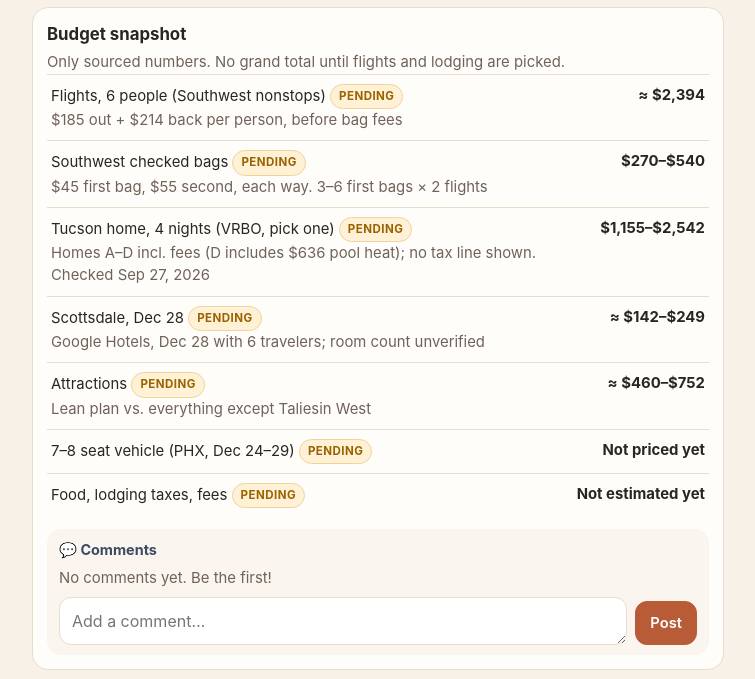
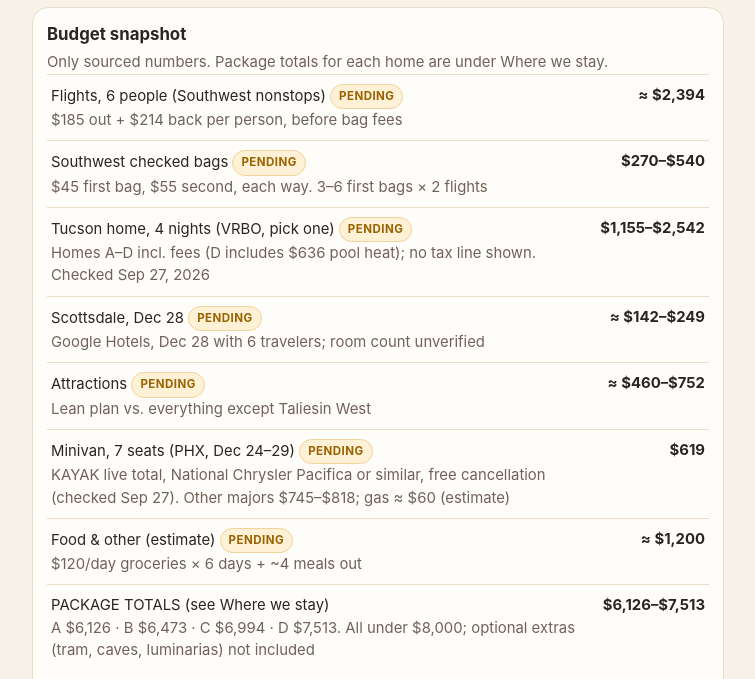
Before and after one commit to DevonshireVC/smiley-az-trip-kqnap6, a plain HTML site: page index.html in a window 1280 px wide. Shown: the part 736-1415 px from the top of the page, without its empty margins (262-1017 px from the left). Drawn offline with Linux system fonts and the light colour scheme.

Commit message:
Add package totals per home (minivan from KAYAK, gas/food estimates), budget snapshot

```diff
--- a/index.html
+++ b/index.html
@@ -44,6 +44,7 @@ dl.ov dt{font-size:.78rem;text-transform:uppercase;letter-spacing:.06em;color:va
 dl.ov dd{margin:0}
 table.budget{width:100%;border-collapse:collapse;font-size:.93rem}
 table.budget td{padding:9px 4px;border-top:1px solid var(--line);vertical-align:top}
+details.pkg{margin:8px 0;background:#faf6ef;border-radius:10px;padding:8px 10px}details.pkg summary{cursor:pointer}
 table.budget td.amt{text-align:right;font-weight:700;white-space:nowrap;padding-left:8px}
 details.day{background:var(--card);border:1px solid var(--line);border-radius:var(--r);margin:10px 0;overflow:hidden}
 details.day>summary{list-style:none;cursor:pointer;padding:14px 48px 14px 14px;min-height:60px;position:relative}
@@ -189,6 +190,10 @@ const thread=(id,label)=>`<div class="thread" data-section="${id}"><h4>💬 Comm
   <form class="compose" data-section="${id}"><textarea placeholder="Add a comment…" rows="1" maxlength="1000" aria-label="Comment"></textarea><button class="btn primary" type="submit">Post</button></form></div>`;
 const voteBtn=(section,opt,label)=>`<button class="btn small votebtn" data-section="${section}" data-opt="${opt}" data-label="${esc(label)}">👍 Vote</button><div class="votes" data-votes="${section}|${opt}"></div>`;
 
+const usd=n=>'$'+Math.round(n).toLocaleString('en-US');
+const pkgTable=(L,op)=>{const tot=L.pkgCommon.reduce((a,r)=>a+r[1],op.pkgHome);return `<details class="pkg"><summary><b>Package total ${usd(tot)}</b> · ${usd(8000-tot)} under budget</summary>
+  <table class="budget"><tr><td>Tucson home, 4 nights</td><td class="amt">${usd(op.pkgHome)}</td></tr>${L.pkgCommon.map(r=>`<tr><td>${esc(r[0])}${r[2]?`<div class="muted">${esc(r[2])}</div>`:''}</td><td class="amt">${usd(r[1])}</td></tr>`).join('')}
+  <tr><td><b>Total</b></td><td class="amt">${usd(tot)}</td></tr><tr><td>Room under $8,000</td><td class="amt">${usd(8000-tot)}</td></tr></table><div class="muted">${L.pkgNote||''}</div></details>`};
 /* ================= render ================= */
 function render(){
   document.title=T.title;
@@ -202,7 +207,7 @@ function render(){
     <div><dt>Must-haves</dt><dd>${o.rule}</dd></div>
     <div><dt>Weather</dt><dd>${o.weather} <a href="${o.weatherSrc}" target="_blank" rel="noopener">NWS</a></dd></div>
    </dl></div>
-   <div class="card"><h3>Budget snapshot</h3><div class="muted">Only sourced numbers. No grand total until flights and lodging are picked.</div>
+   <div class="card"><h3>Budget snapshot</h3><div class="muted">Only sourced numbers. Package totals for each home are under Where we stay.</div>
     <table class="budget">${o.budget.map(b=>`<tr><td>${esc(b.item)} ${tag(b.status)}${b.note?`<div class="muted">${esc(b.note)}</div>`:''}</td><td class="amt">${esc(b.amount)}</td></tr>`).join('')}</table>
     ${thread('overview')}</div>`;
 
@@ -231,7 +236,7 @@ function render(){
   $('#lodging').innerHTML=`<h2>🏡 Where we stay <span class="tag pending">Pending</span></h2>
    <h3>Tucson · Dec 24–28 (4 nights), pick one</h3><div class="muted">${L.note}</div>`+
    L.options.map(op=>`<div class="card"><span class="tag soft">${esc(op.tag)}</span> ${tag(op.status)}<h3 style="margin-top:6px">${esc(op.name)}</h3>
-     <p style="margin:4px 0">💲 ${op.price}</p><p style="margin:4px 0">🛏️ ${op.beds}</p>${op.cancel?`<p style="margin:4px 0">📅 ${op.cancel}</p>`:''}${op.pkg?op.pkg:''}<p style="margin:4px 0">👍 ${op.pros}</p><p style="margin:4px 0">⚠️ ${op.cons}</p>
+     <p style="margin:4px 0">💲 ${op.price}</p><p style="margin:4px 0">🛏️ ${op.beds}</p>${op.cancel?`<p style="margin:4px 0">📅 ${op.cancel}</p>`:''}${op.pkgHome?pkgTable(L,op):''}<p style="margin:4px 0">👍 ${op.pros}</p><p style="margin:4px 0">⚠️ ${op.cons}</p>
      <div class="btnrow"><a class="btn small" href="${maps(op.map)}" target="_blank" rel="noopener">📍 Map</a><a class="btn small" href="${op.link}" target="_blank" rel="noopener">🔗 Website</a>${voteBtn('lodging',op.id,op.name)}</div></div>`).join('')+
    `<div class="card"><h3>Scottsdale · night of Dec 28 <span class="tag pending">Pending</span></h3><div class="muted">${L.scottsdale.note}</div>
      ${L.scottsdale.options.map(s=>`<div class="opt"><b>${esc(s.name)}</b><div class="muted">${esc(s.price)}</div><div class="btnrow"><a class="btn small" href="${maps(s.map)}" target="_blank" rel="noopener">📍 Map</a></div></div>`).join('')}
--- a/trip-data.js
+++ b/trip-data.js
@@ -36,8 +36,9 @@ window.TRIP = {
       { item: "Tucson home, 4 nights (VRBO, pick one)", amount: "$1,155–$2,542", note: "Homes A–D incl. fees (D includes $636 pool heat); no tax line shown. Checked Sep 27, 2026", status: "pending" },
       { item: "Scottsdale, Dec 28", amount: "≈ $142–$249", note: "Google Hotels, Dec 28 with 6 travelers; room count unverified", status: "pending" },
       { item: "Attractions", amount: "≈ $460–$752", note: "Lean plan vs. everything except Taliesin West", status: "pending" },
-      { item: "7–8 seat vehicle (PHX, Dec 24–29)", amount: "Not priced yet", note: "", status: "pending" },
-      { item: "Food, lodging taxes, fees", amount: "Not estimated yet", note: "", status: "pending" }
+      { item: "Minivan, 7 seats (PHX, Dec 24–29)", amount: "$619", note: "KAYAK live total, National Chrysler Pacifica or similar, free cancellation (checked Sep 27). Other majors $745–$818; gas ≈ $60 (estimate)", status: "pending" },
+      { item: "Food & other (estimate)", amount: "≈ $1,200", note: "$120/day groceries × 6 days + ~4 meals out", status: "pending" },
+      { item: "PACKAGE TOTALS (see Where we stay)", amount: "$6,126–$7,513", note: "A $6,126 · B $6,473 · C $6,994 · D $7,513. All under $8,000; optional extras (tram, caves, luminarias) not included" }
     ]
   },
 
@@ -48,7 +49,7 @@ window.TRIP = {
       summary: "Early flight, then an easy afternoon. Some places close early on Christmas Eve.",
       items: [
         { time: "6:15 → 8:20 am", title: "Southwest nonstop IND → PHX", text: "$185 per person on Google Flights. Not booked.", status: "pending", map: "Phoenix Sky Harbor International Airport" },
-        { time: "Morning", title: "Pick up 7–8 seat vehicle, drive about 2 hrs to Tucson", text: "Rental not priced or booked yet.", status: "pending" },
+        { time: "Morning", title: "Pick up 7–8 seat vehicle, drive about 2 hrs to Tucson", text: "Minivan ≈ <b>$619</b> for 5 days (National, Chrysler Pacifica or similar, via KAYAK Sep 27). Not booked. Rental Car Center is a Sky Train ride from the terminal.", status: "pending" },
         { time: "Optional", title: "Pima Air & Space Museum (Christmas Eve 9–3)", text: "$22.50 ages 13+, $16 ages 5–12 → <b>$128.50</b>. Closed Christmas Day.", map: "Pima Air & Space Museum, Tucson AZ", src: "https://pimaair.org/" },
         { time: "Afternoon", title: "Check in, pool, rest", text: "Home not chosen yet: vote on A–D in Where we stay.", status: "pending" }
       ],
@@ -125,9 +126,19 @@ window.TRIP = {
 
   lodging: {
     note: "Four whole-home VRBO options, Dec 24–28 (4 nights), 6 guests. Totals <b>include VRBO fees; no tax line was shown</b>. <b>Prices checked Sep 27, 2026 (~9:40 pm ET).</b> Nothing booked. Vote for your favorite. (Hotel fallbacks from earlier research: Embassy Suites Tucson East ≈ $936 for 2 suites × 4 nights; Westin La Paloma ≈ $2,670–$2,840.)",
+    pkgNote: "Package = everything except optional extras. Checked Sep 27, 2026. Vehicle is a live KAYAK quote (not booked); gas and food are estimates.",
+    pkgCommon: [
+      ["Flights, 6 people (Southwest nonstops)", 2394, "$185 out + $214 back per person"],
+      ["Southwest checked bags", 270, "Assumes 3 checked bags each way ($270). A Southwest Rapid Rewards card = free first bag for cardholder + up to 8 companions"],
+      ["Scottsdale night, Dec 28 (Embassy Suites)", 228, "Planning figure; 1 suite vs 2 rooms for 6 unverified; before tax"],
+      ["Minivan, PHX Dec 24–29 (National, Chrysler Pacifica or similar)", 619, "KAYAK total for 5 days, free cancellation, checked Sep 27 ~9:45 pm ET. Not booked"],
+      ["Gas, ~350 miles (estimate)", 60, "≈ 16 gal at ~22 mpg × ~$3.60/gal"],
+      ["Saguaro NP ($25/car) + Desert Museum (~$175)", 200, ""],
+      ["Food & other (estimate)", 1200, "≈ $120/day groceries × 6 days ($720) + ~4 meals out at ~$120 ($480)"]
+    ],
     options: [
       {
-        id: "home-a", name: "A · Downtown Historic 4BR, Barrio Viejo", tag: "Best price",
+        id: "home-a", pkgHome: 1155, name: "A · Downtown Historic 4BR, Barrio Viejo", tag: "Best price",
         price: "<b>$1,155 total</b> for 4 nights (incl. fees). Rating 9.8 (6 reviews).",
         beds: "4 bedrooms, sleeps 8: two queen rooms + two rooms with 2 extra-long twins each (everyone gets a bed). 2 full + 2 half baths.",
         cancel: "Full refund only if cancelled <b>before Oct 25, 2026</b>.",
@@ -137,7 +148,7 @@ window.TRIP = {
         link: "https://www.vrbo.com/4419370?chkin=2026-12-24&chkout=2026-12-28&adults=6"
       },
       {
-        id: "home-b", name: "B · Experience Tucson, near University of Arizona (Jefferson Park)", tag: "Top rated",
+        id: "home-b", pkgHome: 1502, name: "B · Experience Tucson, near University of Arizona (Jefferson Park)", tag: "Top rated",
         price: "<b>$1,502 total</b> for 4 nights (incl. fees). Rating 10 (38 reviews).",
         beds: "Sleeps exactly 6: king (en suite bath), queen, and two twins. 2 baths.",
         cancel: "Full refund <b>before Nov 24, 2026</b>; partial refund before Dec 10.",
@@ -147,7 +158,7 @@ window.TRIP = {
         link: "https://www.vrbo.com/2604636?chkin=2026-12-24&chkout=2026-12-28&adults=6"
       },
       {
-        id: "home-c", name: "C · Tucson Game House with Hot Tub, Fire Pit & Games (Catalina Foothills)", tag: "Hot tub + games",
+        id: "home-c", pkgHome: 2023, name: "C · Tucson Game House with Hot Tub, Fire Pit & Games (Catalina Foothills)", tag: "Hot tub + games",
         price: "<b>$2,023 total</b> ($506/night, all fees included). Rating 10 (19 reviews).",
         beds: "Sleeps 8: bedroom 1 king, bedroom 2 queen, bedroom 3 three twins, plus a fold-out twin ottoman and two 9-foot sofas. 2 baths.",
         cancel: "Full refund <b>before Dec 10, 2026</b>; 50% refund before Dec 17 (minus service fee); no refund after.",
@@ -157,7 +168,7 @@ window.TRIP = {
         link: "https://www.vrbo.com/3085995?chkin=2026-12-24&chkout=2026-12-28&adults=6"
       },
       {
-        id: "home-d", name: "D · The Saguaro Sanctuary (east side, near Saguaro East & Sabino)", tag: "Splurge · pool",
+        id: "home-d", pkgHome: 2542, name: "D · The Saguaro Sanctuary (east side, near Saguaro East & Sabino)", tag: "Splurge · pool",
         price: "$1,906 (incl. fees) + December heated pool $636 ($249 first day + $129 × 3 days) = <b>≈ $2,542 total</b>. Rating 9.4 (49 reviews).",
         beds: "5 bedrooms: five kings + two twins, so everyone can have a room. 3 baths.",
         cancel: "<b>NON-REFUNDABLE.</b>",
@@ -188,7 +199,7 @@ window.TRIP = {
     { date: "Now", title: "Book Southwest flights (Dec 24 out, Dec 29 back)", text: "$185 + $214 per person seen Sep 27; prices change.", status: "pending" },
     { date: "Now", title: "Pick Tucson home (Dec 24–28)", text: "Vote A–D. Home A free cancel ends Oct 25; Home B full refund ends Nov 24; Home C full refund ends Dec 10; Home D is non-refundable.", status: "pending" },
     { date: "Now", title: "Pick Scottsdale hotel (Dec 28)", status: "pending" },
-    { date: "Now", title: "Price and book a 7–8 seat vehicle at PHX (Dec 24–29)", status: "pending" },
+    { date: "Now", title: "Book a 7-seat minivan at PHX (Dec 24–29)", text: "$617–$818 on KAYAK Sep 27 (free cancellation on most). December is peak van demand.", status: "pending" },
     { date: "ASAP", title: "Kartchner Caverns reservation (if Dec 26 Option A)", text: "Online or 877-MY-PARKS.", link: "https://azstateparks.com/kartchner" },
     { date: "Fri Oct 16", title: "Luminarias tickets go on sale", text: "Online only, for Mon Dec 28.", link: "https://dbg.org/events/las-noches-de-las-luminarias/2026-12-31/" },
     { date: "Days–weeks before", title: "Book Sabino Canyon tram (Dec 27)", text: "Sells out.", link: "https://sabinocanyoncrawler.com/faqs/" },
@@ -209,6 +220,7 @@ window.TRIP = {
     ["Southwest bag fees (Optional Travel Charges)", "https://www.southwest.com/html/customer-service/travel-fees.html"],
     ["Tucson December normals (NWS)", "https://www.weather.gov/twc/TucsonMonthlyNormalExtremes"],
     ["Tucson sunrise/sunset", "https://www.timeanddate.com/sun/usa/tucson?month=12&year=2026"],
+    ["KAYAK minivans PHX Dec 24–29", "https://www.kayak.com/cars/PHX/2026-12-24-9h/2026-12-29-5h?fs=carclass=van"],
     ["Google Hotels search used", "https://www.google.com/travel/search?q=Tucson%20resort%20suites%20Dec%2024%20to%20Dec%2028%202026"]
   ]
 };
```
